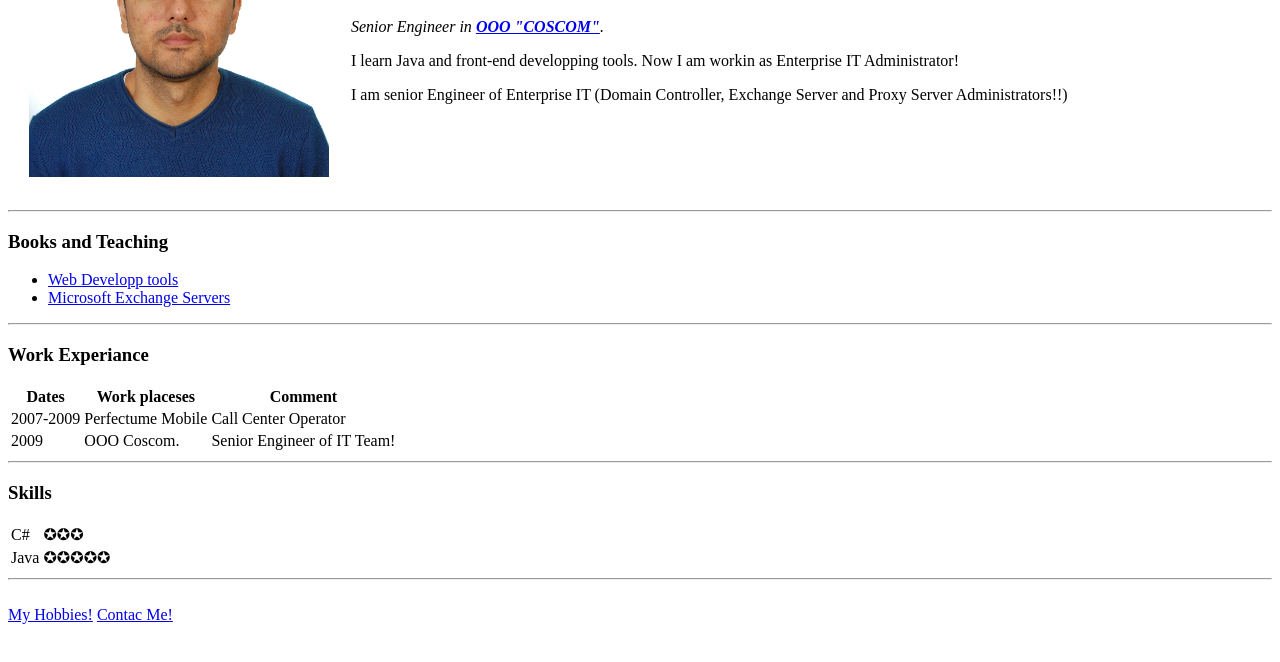
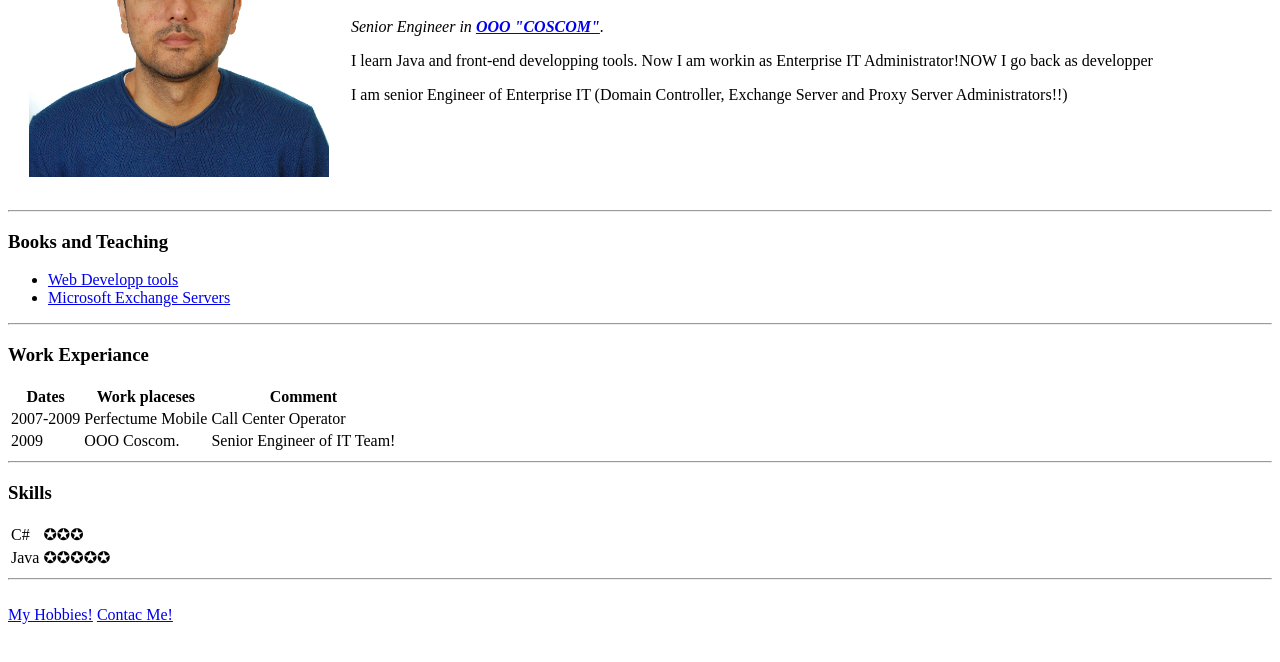
Before and after one commit to rustam5248/cv, a plain HTML site: page index.html in a window 1280 px wide. Shown: the part 152-814 px from the top of the page. Drawn offline with Linux system fonts and the light colour scheme.

Commit message:
just add some changes in the index.html

```diff
--- a/index.html
+++ b/index.html
@@ -14,7 +14,7 @@
     <td><img src="images/rustam-photo.JPG" alt="rustam profile picture" height="300" width="300" alt="Avatar"></td>
     <td><h1>Rustam Yusupov</h1>
         <p><em>Senior Engineer in <strong><a href="http://ucell.uz">OOO "COSCOM"</a></strong>.</em></p>
-        <p>I learn Java and front-end developping tools. Now I am workin as Enterprise IT Administrator!</p>
+        <p>I learn Java and front-end developping tools. Now I am workin as Enterprise IT Administrator!NOW I go back as developper</p>
         <p>I am  senior Engineer of Enterprise IT (Domain Controller, Exchange Server and Proxy Server Administrators!!) </p>
     </td>
   </tr>
```
